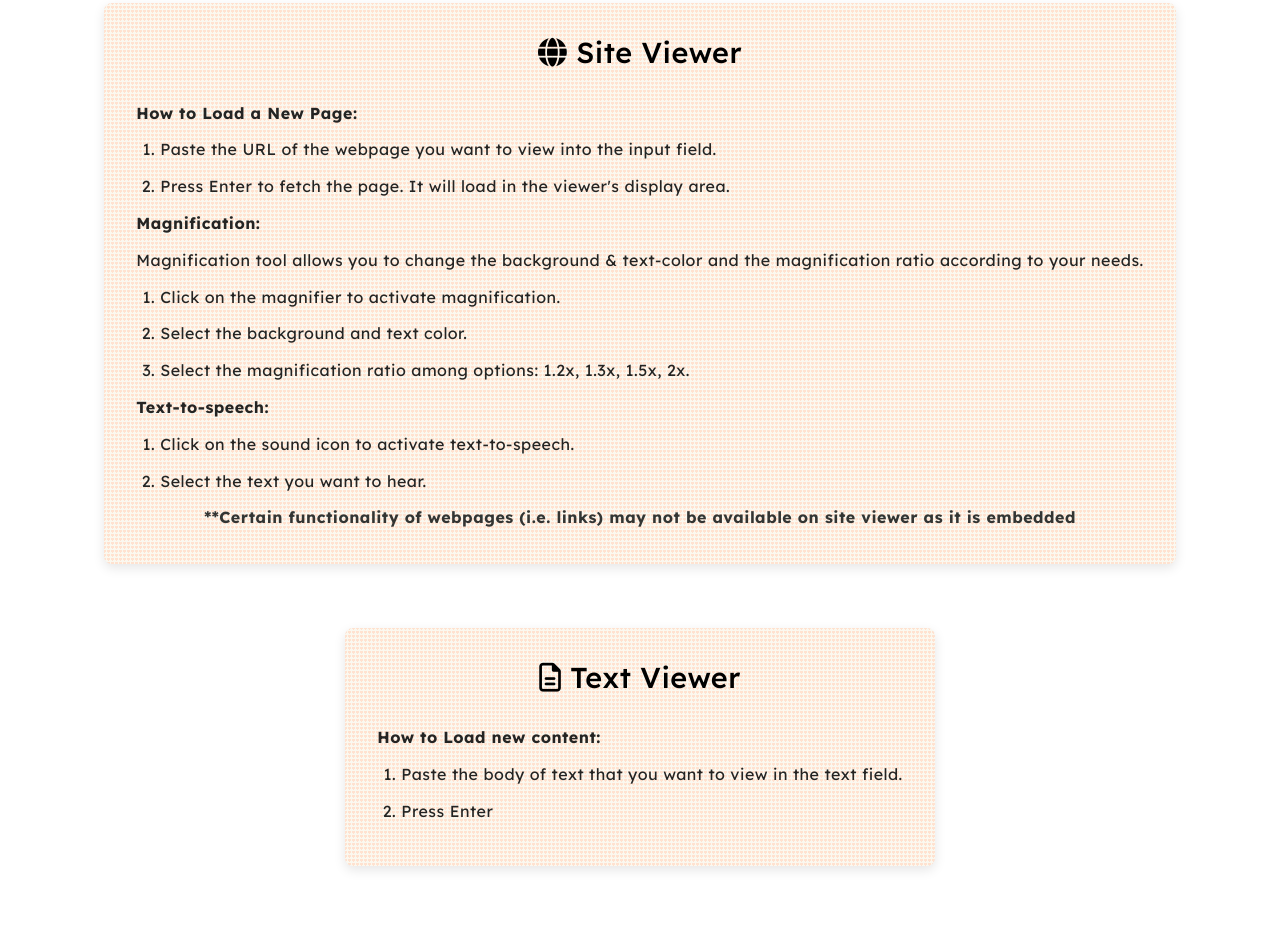
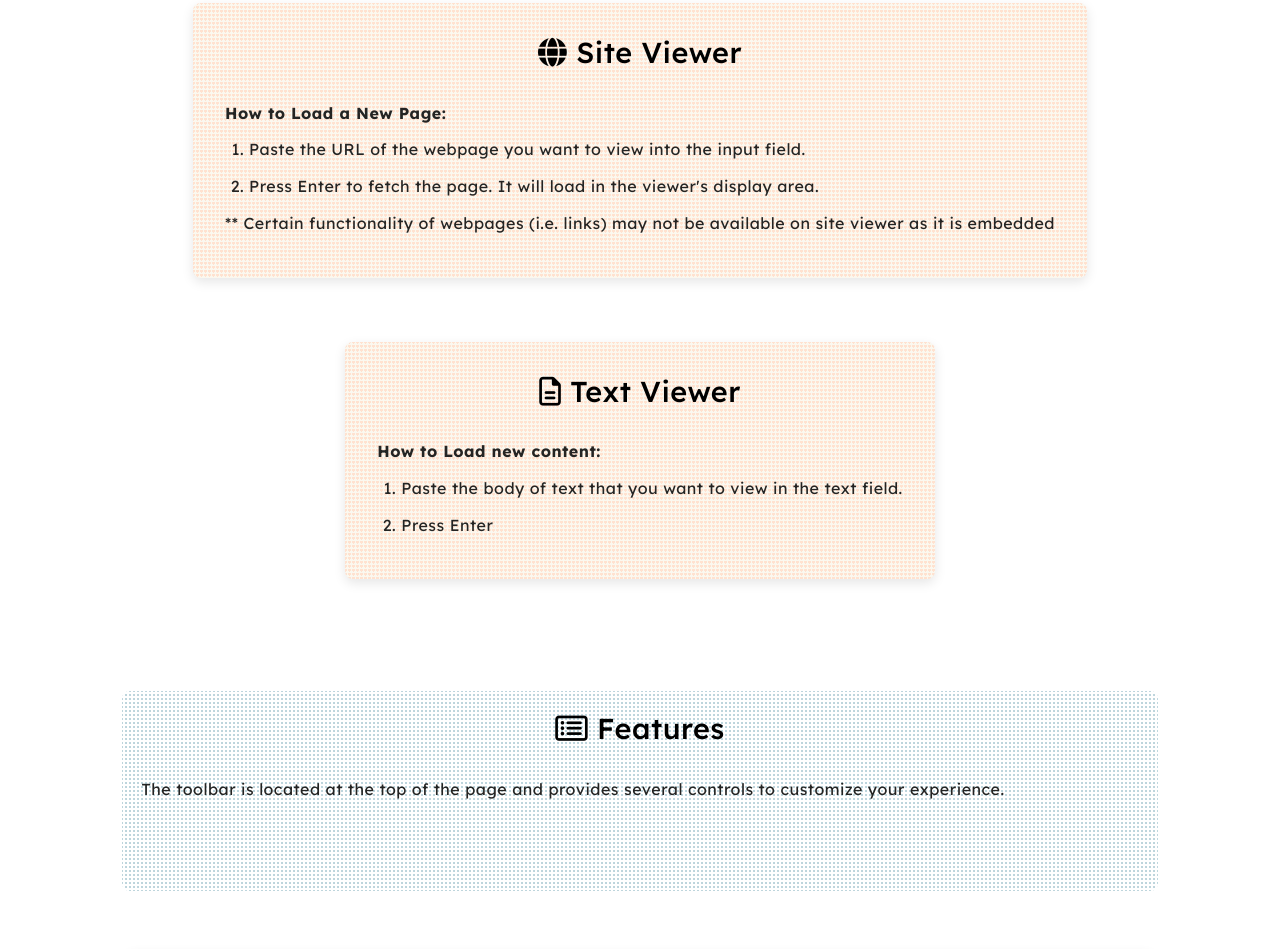
Before and after one commit to dimitri-edel/barrier-breakers, a website: page instructions.html in a window 1280 px wide. Shown: the part 712-1661 px from the top of the page. Drawn offline with nearby package versions, Linux system fonts and the light colour scheme.

Commit message:
scrap changes from morning - get back to original
scrap changes from morning - get back to original

```diff
--- a/instructions.html
+++ b/instructions.html
@@ -71,25 +71,8 @@
                     <li>Press Enter to fetch the page. It will load in the viewer's display area.</li>
                 </ol>
                 <p>
-                    <strong>Magnification:</strong>
+                    ** Certain functionality of webpages (i.e. links) may not be available on site viewer as it is embedded
                 </p>
-                <p>
-                    Magnification tool allows you to change the background & text-color and the magnification ratio according to your needs.
-                </p>
-                <ol>
-                    <li>Click on the magnifier to activate magnification. </li>
-                    <li>Select the background and text color.  </li>
-                    <li>Select the magnification ratio among options: 1.2x, 1.3x, 1.5x, 2x.</li>
-                </ol>
-                <p>
-                    <strong>Text-to-speech:</strong>
-                </p>
-                <ol>
-                    <li>Click on the sound icon to activate text-to-speech. </li>
-                    <li>Select the text you want to hear.  </li>
-                </ol>
-                <strong>**Certain functionality of webpages (i.e. links) may not be available on site viewer as it is embedded</strong>
-
             </div>
             <div class="text-viewer-inst vwr-inst light-div-with-shadow">
                 <h2><i class="fa-regular fa-file-lines"></i> Text Viewer</h2>
```
